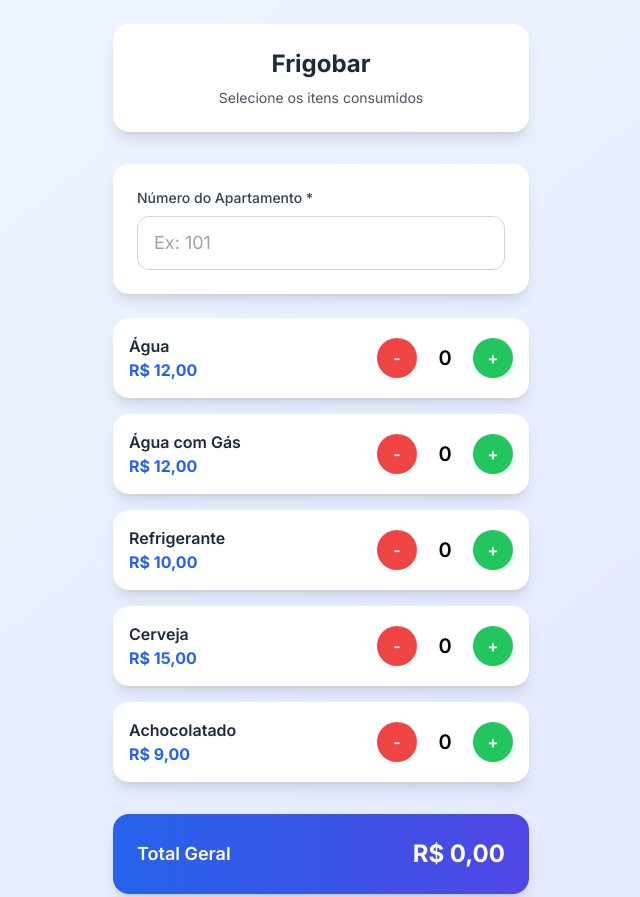
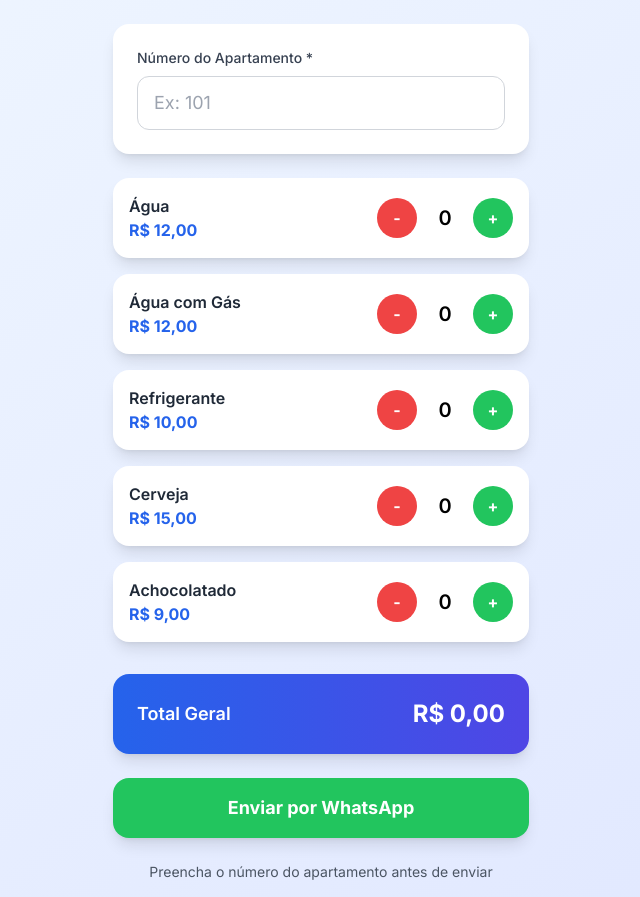
Before and after one commit to edgarmagno/frigobarteste, a plain HTML site: page index.html in a window 1280 px wide. Shown: the top 897 px of the page, without its empty margins (319-959 px from the left). Drawn offline with nearby package versions, Linux system fonts and the light colour scheme.

Commit message:
Update index.html

```diff
--- a/index.html
+++ b/index.html
@@ -9,14 +9,6 @@
 </head>
 <body class="bg-gradient-to-br from-blue-50 to-indigo-100 min-h-screen">
     <div class="container mx-auto px-4 py-6 max-w-md">
-        <!-- Header -->
-        <div class="text-center mb-8">
-            <div class="bg-white rounded-2xl shadow-lg p-6 mb-6">
-                <h1 class="text-2xl font-bold text-gray-800 mb-2">Frigobar</h1>
-                <p class="text-gray-600 text-sm">Selecione os itens consumidos</p>
-            </div>
-        </div>
-
         <!-- Apartment Number Input -->
         <div class="bg-white rounded-2xl shadow-lg p-6 mb-6">
             <label class="block text-sm font-medium text-gray-700 mb-2">Número do Apartamento *</label>
```
